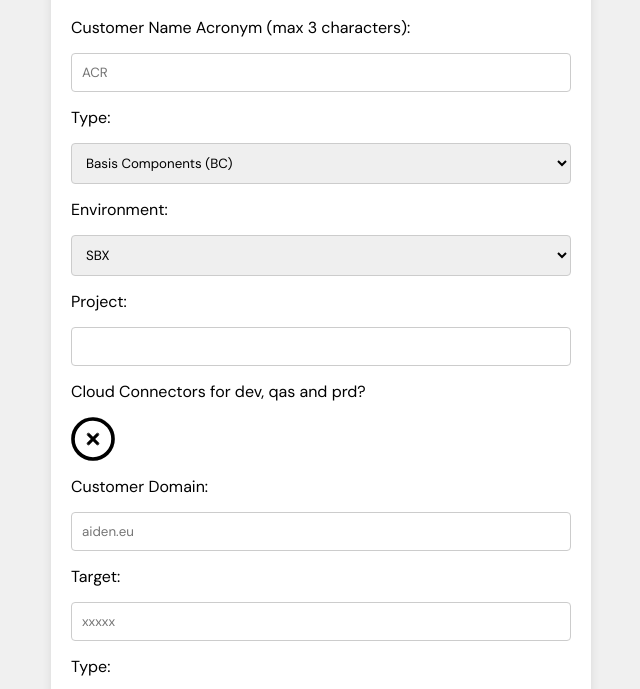
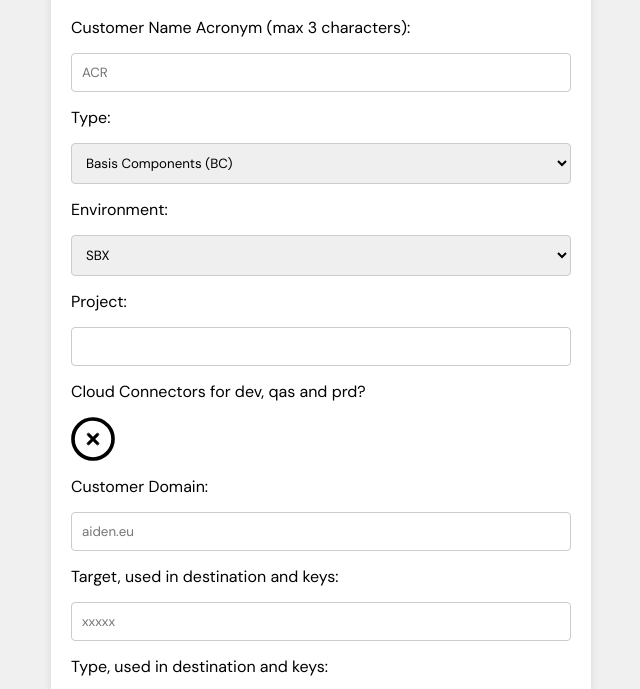
Before and after one commit to infxmousrogue/BTP-Naming-Convention-Generator, a plain HTML site: page index.html in a window 1280 px wide. Shown: the part 250-939 px from the top of the page, without its empty margins (319-959 px from the left). Drawn offline with Linux system fonts and the light colour scheme.

Commit message:
changed descriptions of target and type and made them non-required.

```diff
--- a/index.html
+++ b/index.html
@@ -60,11 +60,11 @@
             <input type="text" placeholder="aiden.eu" id="customerDomain" name="customerDomain" required>
             <span id="errorMessage" style="color: red; display: none;">Invalid domain name</span>
 
-            <label for="target">Target:</label>
-            <input type="text" placeholder="xxxxx" id="target" name="target" required>
+            <label for="target">Target, used in destination and keys:</label>
+            <input type="text" placeholder="xxxxx" id="target" name="target" >
 
-            <label for="type">Type:</label>
-            <input type="text" placeholder="xxxxx" id="type" name="type" required>
+            <label for="type">Type, used in destination and keys:</label>
+            <input type="text" placeholder="xxxxx" id="type" name="type" >
 
             <div class="dropdown-container">
                 <h3>SAP BTP Services which will be deployed</h3>
```
